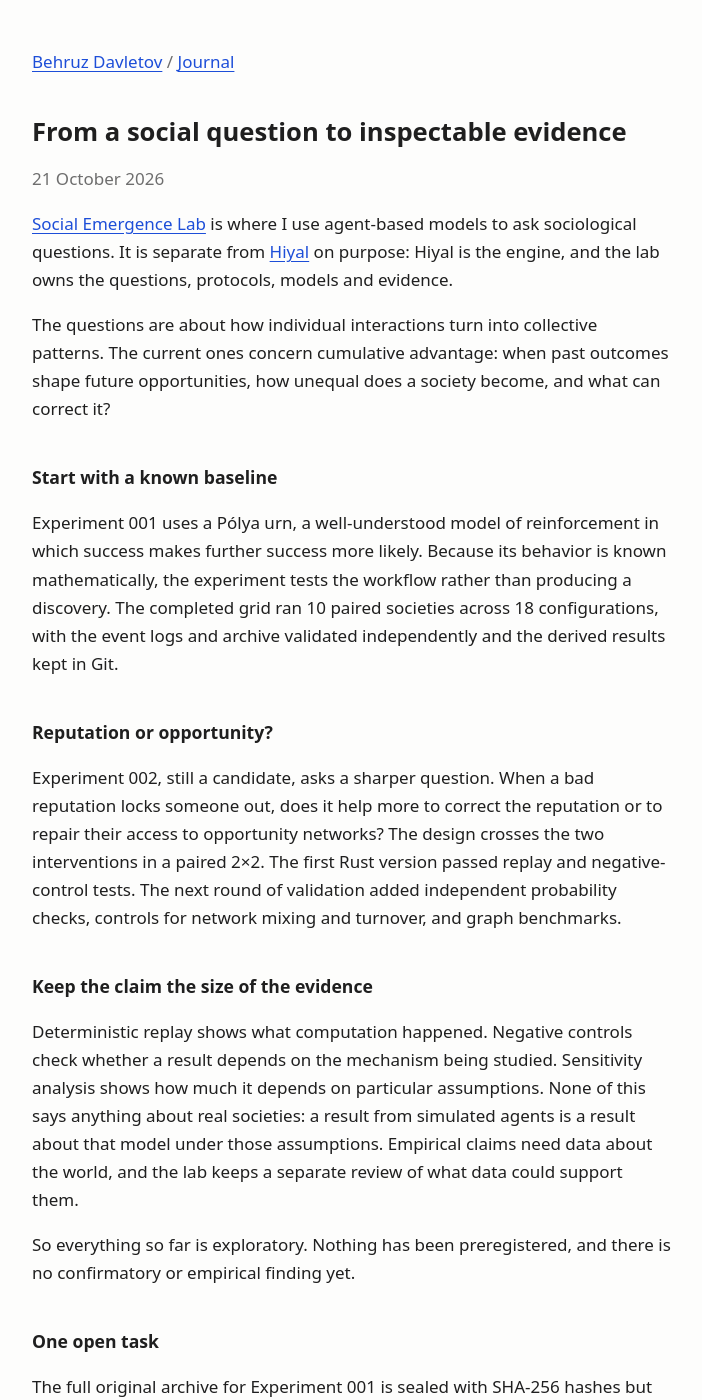
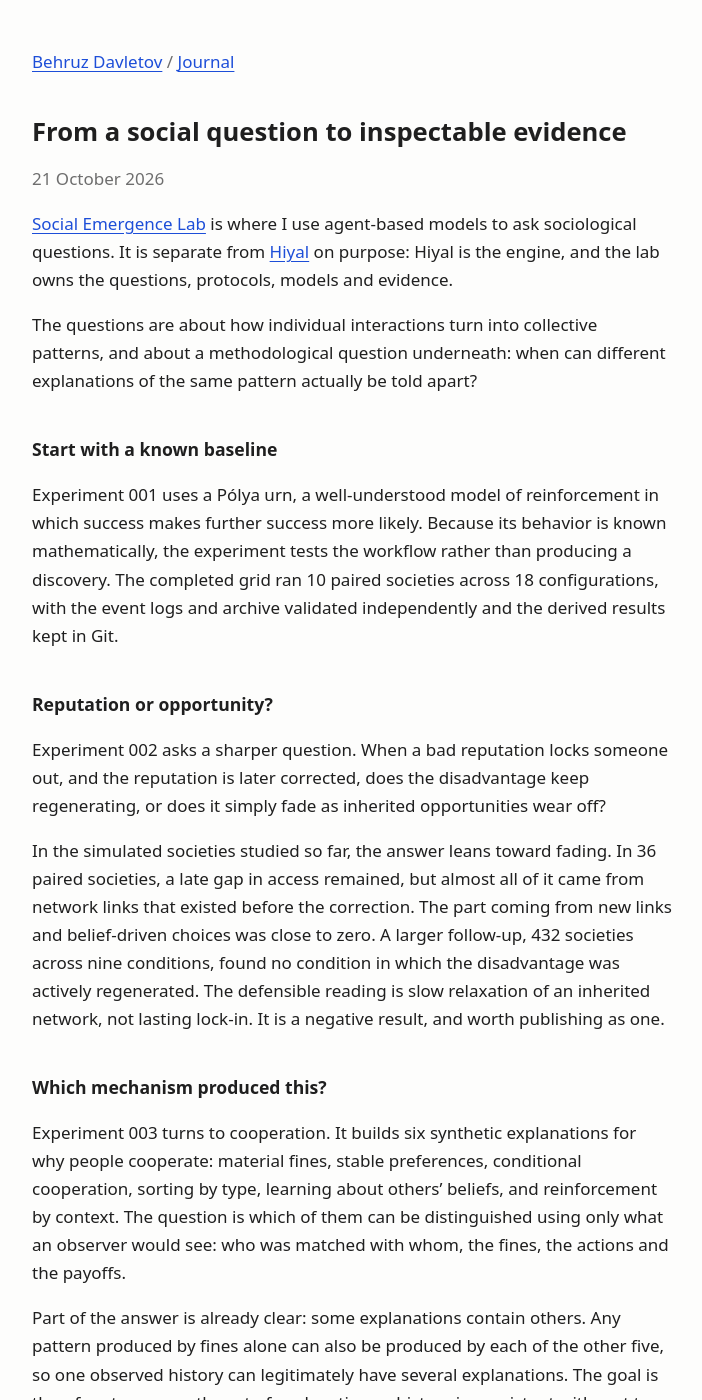
Before and after one commit to davletovb/davletovb.github.io, a Jekyll site: the page built from _posts/2026-10-21-simulation-and-evidence.md, in a window 1280 px wide and 1400 px high. Shown: the whole window, without its empty margins (288-990 px from the left). Built offline with Jekyll 4.4.1, drawn with Linux system fonts in a browser that asks for light colours; some of the changed text lies outside the part shown.

Commit message:
Update projects and notes for recent work
- Social Emergence Lab: describe the three research lines; rewrite the
  note for Experiment 002's results (slow relaxation of an inherited
  network, not lasting lock-in) and the new Experiment 003 on telling
  cooperation mechanisms apart; refresh the evidence-storage section.
- Add Myth Maker, the political simulation game in design.
- Shoora: mention cited web search through Seatline.
- Hiyal and Seatline notes: add recent benchmark, replay and connection
  work.

Co-Authored-By: Claude Opus 5.5 <noreply@anthropic.com>
Claude-Session: https://claude.ai/code/session_01FqsbbhEpHtyasa3rZGsL4t

```diff
--- a/_posts/2026-10-21-simulation-and-evidence.md
+++ b/_posts/2026-10-21-simulation-and-evidence.md
@@ -5,7 +5,7 @@ permalink: /journal/simulation-and-evidence/
 ---
 [Social Emergence Lab](https://github.com/davletovb/social-emergence-lab) is where I use agent-based models to ask sociological questions. It is separate from [Hiyal](https://github.com/davletovb/hiyal) on purpose: Hiyal is the engine, and the lab owns the questions, protocols, models and evidence.
 
-The questions are about how individual interactions turn into collective patterns. The current ones concern cumulative advantage: when past outcomes shape future opportunities, how unequal does a society become, and what can correct it?
+The questions are about how individual interactions turn into collective patterns, and about a methodological question underneath: when can different explanations of the same pattern actually be told apart?
 
 ## Start with a known baseline
 
@@ -13,7 +13,15 @@ Experiment 001 uses a Pólya urn, a well-understood model of reinforcement in wh
 
 ## Reputation or opportunity?
 
-Experiment 002, still a candidate, asks a sharper question. When a bad reputation locks someone out, does it help more to correct the reputation or to repair their access to opportunity networks? The design crosses the two interventions in a paired 2×2. The first Rust version passed replay and negative-control tests. The next round of validation added independent probability checks, controls for network mixing and turnover, and graph benchmarks.
+Experiment 002 asks a sharper question. When a bad reputation locks someone out, and the reputation is later corrected, does the disadvantage keep regenerating, or does it simply fade as inherited opportunities wear off?
+
+In the simulated societies studied so far, the answer leans toward fading. In 36 paired societies, a late gap in access remained, but almost all of it came from network links that existed before the correction. The part coming from new links and belief-driven choices was close to zero. A larger follow-up, 432 societies across nine conditions, found no condition in which the disadvantage was actively regenerated. The defensible reading is slow relaxation of an inherited network, not lasting lock-in. It is a negative result, and worth publishing as one.
+
+## Which mechanism produced this?
+
+Experiment 003 turns to cooperation. It builds six synthetic explanations for why people cooperate: material fines, stable preferences, conditional cooperation, sorting by type, learning about others' beliefs, and reinforcement by context. The question is which of them can be distinguished using only what an observer would see: who was matched with whom, the fines, the actions and the payoffs.
+
+Part of the answer is already clear: some explanations contain others. Any pattern produced by fines alone can also be produced by each of the other five, so one observed history can legitimately have several explanations. The goal is therefore to recover the set of explanations a history is consistent with, not to force a single label. A first pilot of 24 simulated societies runs and replays, and there are candidate mathematical arguments that separate several pairs of explanations. Those arguments still need an independent check, and some pairs remain open.
 
 ## Keep the claim the size of the evidence
 
@@ -21,8 +29,8 @@ Deterministic replay shows what computation happened. Negative controls check wh
 
 So everything so far is exploratory. Nothing has been preregistered, and there is no confirmatory or empirical finding yet.
 
-## One open task
+## Open tasks
 
-The full original archive for Experiment 001 is sealed with SHA-256 hashes but currently stored as a GitHub Actions artifact, which expires in January 2027. The hashes are in Git, so a preserved copy can be checked against them, but the archive still needs permanent storage.
+Some original evidence still needs permanent storage. Experiment 002's first and last rounds of raw data are published as release files, but Experiment 001's sealed archive and the Experiment 003 pilot sit in GitHub Actions storage, which expires. Their hashes are in Git, so a preserved copy can be checked against them.
 
 [Protocols, experiments and evidence](https://github.com/davletovb/social-emergence-lab)
```
Also changed, not shown: _posts/2026-09-30-one-companion-many-apps.md (+1 -1 lines), _posts/2026-10-19-hiyal-rust.md (+1 -1 lines), index.md (+3 -2 lines).
